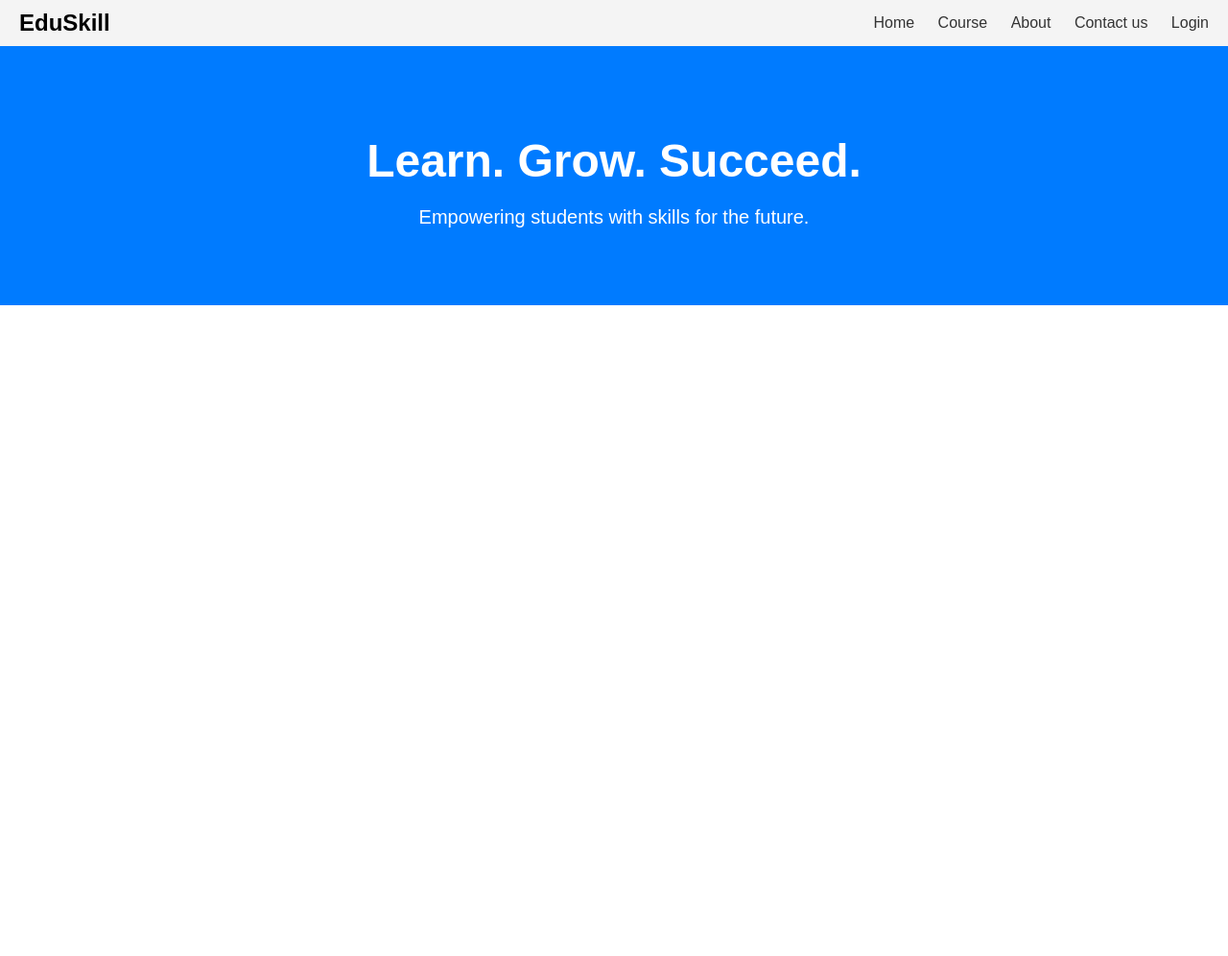
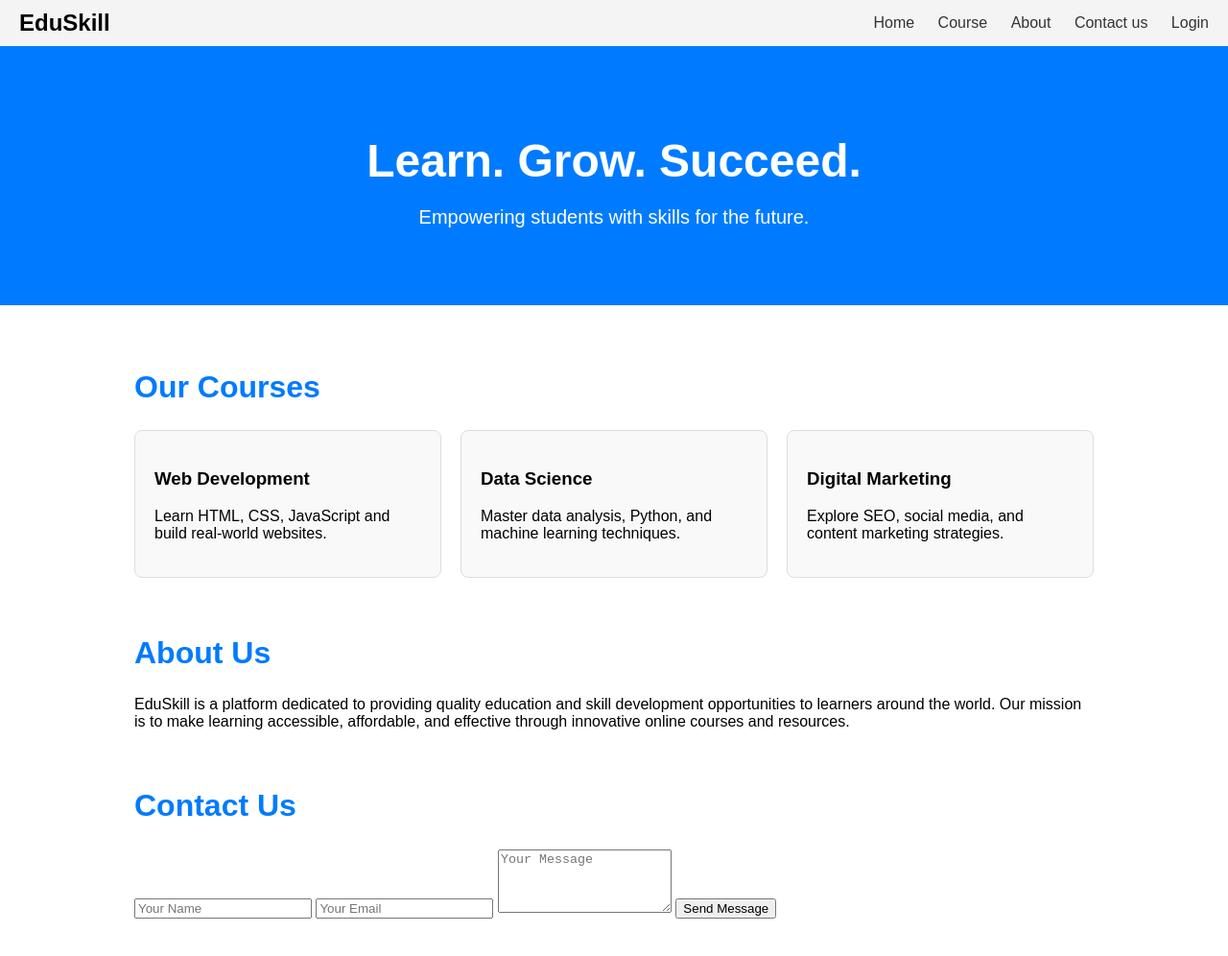
Before and after one commit to debendra202/Debendra_Repo, a plain HTML site: page index.html in a window 1280 px wide. Shown: the whole page at 96% size. Before the commit the page ends 800 px from the top, so only its background shows below. Drawn offline with Linux system fonts and the light colour scheme.

Commit message:
Added the main content with course ,about,contact with css

```diff
--- a/index.html
+++ b/index.html
@@ -41,6 +41,30 @@
         .hero p {
             font-size: 20px;
         }
+        .container {
+            padding: 40px 20px;
+            max-width: 1000px;
+            margin: auto;
+        }
+        .courses, .about, .contact {
+            margin-bottom: 60px;
+        }
+        .courses h2, .about h2, .contact h2 {
+            font-size: 32px;
+            color: #007BFF;
+        }
+        .course-grid {
+            display: grid;
+            grid-template-columns: repeat(auto-fit, minmax(250px, 1fr));
+            gap: 20px;
+            margin-top: 20px;
+        }
+        .course-card {
+            border: 1px solid #ddd;
+            padding: 20px;
+            border-radius: 8px;
+            background: #f9f9f9;
+        }
     </style>
 </head>
 <body>
@@ -59,6 +83,45 @@
         <h1>Learn. Grow. Succeed.</h1>
         <p>Empowering students with skills for the future.</p>
     </div>
+       <!-- Main Content -->
+    <div class="container">
 
+        <!-- Courses -->
+        <div class="courses" id="courses">
+            <h2>Our Courses</h2>
+            <div class="course-grid">
+                <div class="course-card">
+                    <h3>Web Development</h3>
+                    <p>Learn HTML, CSS, JavaScript and build real-world websites.</p>
+                </div>
+                <div class="course-card">
+                    <h3>Data Science</h3>
+                    <p>Master data analysis, Python, and machine learning techniques.</p>
+                </div>
+                <div class="course-card">
+                    <h3>Digital Marketing</h3>
+                    <p>Explore SEO, social media, and content marketing strategies.</p>
+                </div>
+            </div>
+        </div>
+
+        <!-- About -->
+        <div class="about" id="about">
+            <h2>About Us</h2>
+            <p>EduSkill is a platform dedicated to providing quality education and skill development opportunities to learners around the world. Our mission is to make learning accessible, affordable, and effective through innovative online courses and resources.</p>
+        </div>
+
+        <!-- Contact -->
+        <div class="contact" id="contact">
+            <h2>Contact Us</h2>
+            <form>
+                <input type="text" placeholder="Your Name" required>
+                <input type="email" placeholder="Your Email" required>
+                <textarea rows="4" placeholder="Your Message" required></textarea>
+                <button type="submit">Send Message</button>
+            </form>
+        </div>
+
+    </div>
 </body>
 </html>
```
